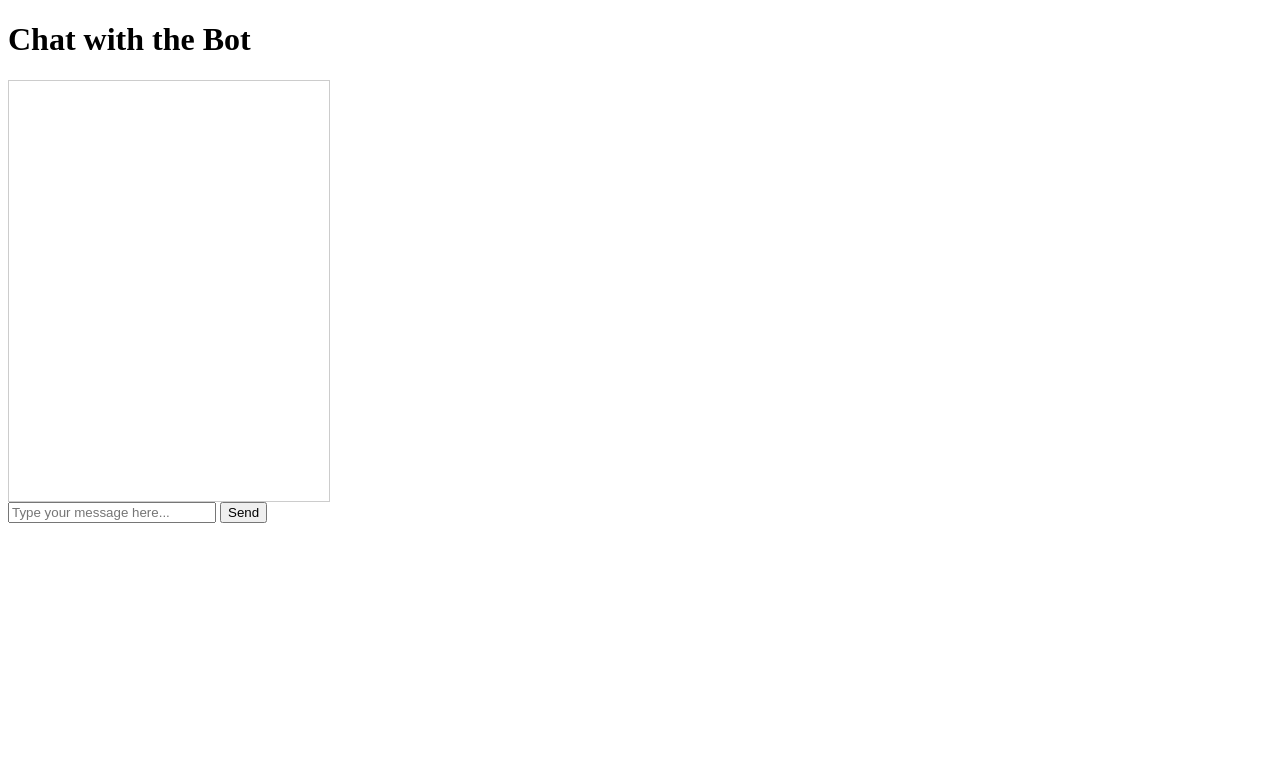
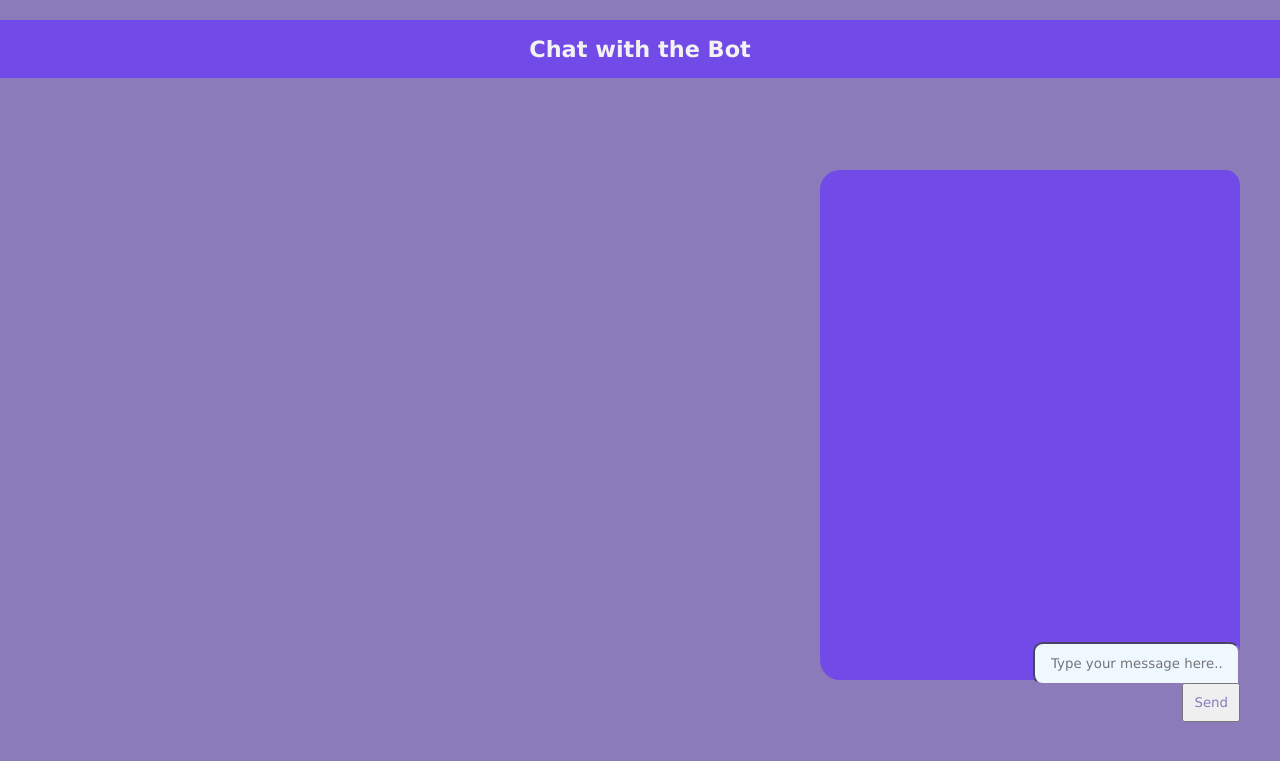
Before and after one commit to abdullahpc5/Chatbot, a Flask app: page / in a window 1280 px wide. Shown: the top 761 px of the page. Run offline with Flask 3, Linux system fonts and the light colour scheme.

Commit message:
2nd commit

```diff
--- a/chatbot.py
+++ b/chatbot.py
@@ -10,7 +10,7 @@ model.eval()
 def generate_response(prompt):
 
     inputs = tokenizer.encode(prompt, return_tensors="pt")
-    outputs = model.generate(inputs, max_length=100, num_return_sequences=1, no_repeat_ngram_size=2)
+    outputs = model.generate(inputs, max_length=200, num_return_sequences=1, no_repeat_ngram_size=2)
 
     response = tokenizer.decode(outputs[0], skip_special_tokens=True)
     return response
--- a/templates/index.html
+++ b/templates/index.html
@@ -4,26 +4,87 @@
     <meta charset="UTF-8">
     <meta name="viewport" content="width=device-width, initial-scale=1.0">
     <title>Chatbot</title>
+
     <style>
-        /* Basic styling for the chat window */
+        *{
+            margin: 0;
+            padding: 0;
+            box-sizing: border-box;
+            font-family: Verdana, Tahoma;
+        }
+        body {
+            background-color: #8b7bbb;
+            color: #f2f2f2;
+        }
+
         #chat-window {
-            border: 1px solid #ccc;
+            right: 40px;
+            bottom: 100px;
+            position: absolute;
+            width: 420px;
+            height: 510px;
+            line-height: normal;
+            justify-content: flex-end;
+            margin: 20px 0;
+            overflow-y: scroll;
+            overflow-x: fixed;
+            background-color: #724ae8;
+            border-radius: 15px;
+            box-shadow: 0 0 128px 0 rgba(0, 0, 0, 0.1)
+                       0 32px 64px -48px rgba(0, 0, 0, 0.5);
+            padding: 30px 20px 70px;
+            border-bottom-left-radius: 20px;
+            border-top-left-radius: 20px;
+        }
+
+        #user-input {
+            padding: 12px 16px;
+            margin-bottom: 15px;
+            border-radius: 10px 10px 0 10px;
+            border-color: #8b7bbb;
+            background-color: aliceblue;
+            color: #8670b8;
+            right: 40px;
+            bottom: 100px;
+            position: fixed;
+
+        }
+
+        #chat-form{
+            display: flex;
+            font-size: 0.95rem;
+            max-width: 75%;
+        }
+
+        #send-btn {
             padding: 10px;
-            width: 300px;
-            height: 400px;
-            overflow-y: scroll;
+            cursor: pointer;
+            right: 40px;
+            bottom: 78px;
+            color: #8b7bbb;
+            position: fixed;
         }
-        #user-input {
-            width: 200px;
+
+        h1 {
+            background-color: #724ae8;
+            padding: 16px 0;
+            text-align: center;
+            margin-top: 20px;
+            font-size: 1.4rem;
+        }
+        script{
+            color: blue;
+
         }
     </style>
+
 </head>
 <body>
     <h1>Chat with the Bot</h1>
     <div id="chat-window"></div>
     <form id="chat-form">
         <input type="text" id="user-input" placeholder="Type your message here...">
-        <button type="submit">Send</button>
+        <button type="submit" id="send-btn">Send</button>
     </form>
 
     <script>
```
